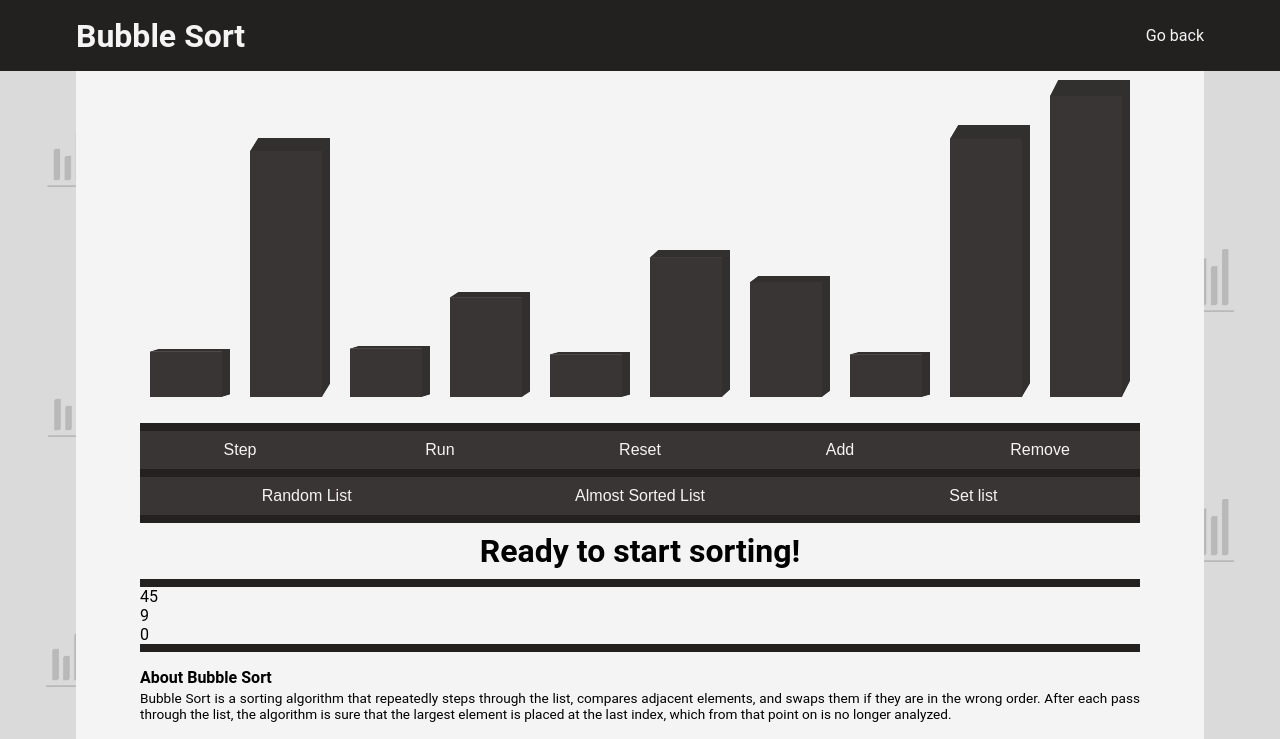
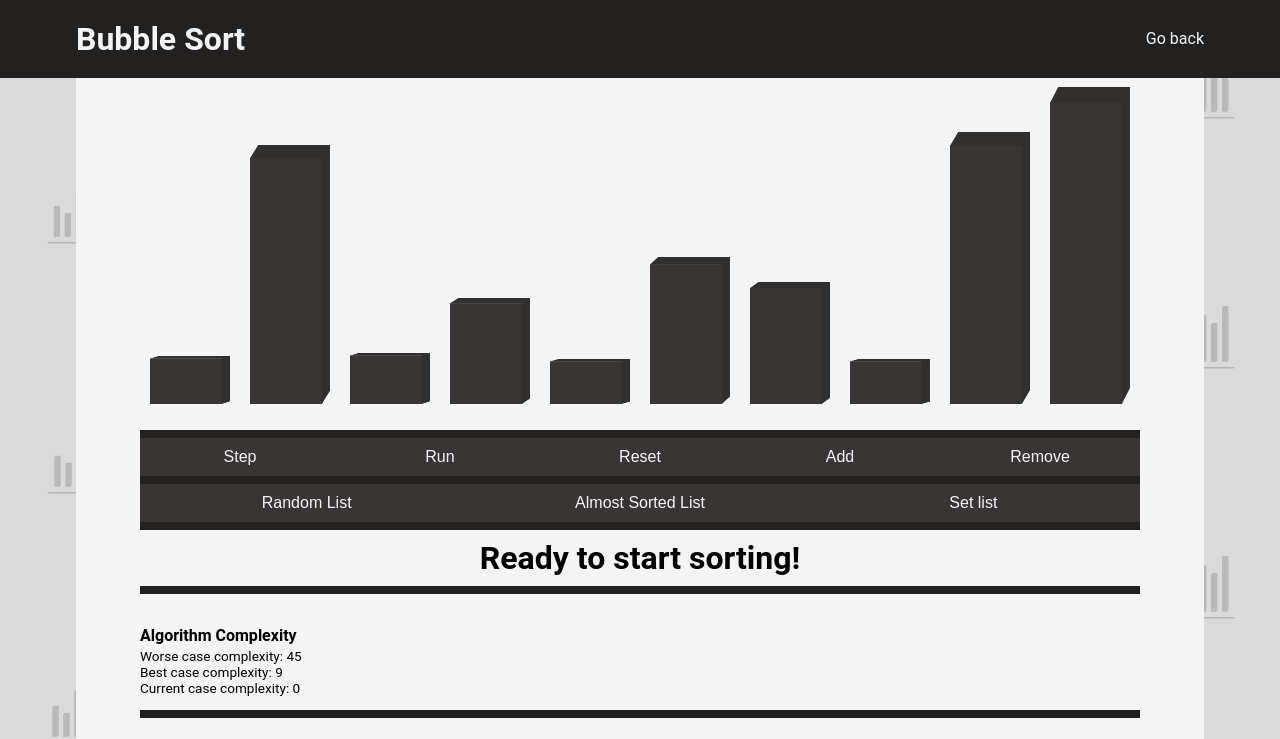
Before and after one commit to OtavioPiza/algorithm-visualizer, a React (Create React App) app: page /#/bubblesort in a window 1280 px wide. Shown: the top 739 px of the page. Built offline with nearby package versions, Linux system fonts and the light colour scheme.

Commit message:
Complexity styling done!

```diff
--- a/src/components/ArraySorter.js
+++ b/src/components/ArraySorter.js
@@ -163,15 +163,22 @@ const ArraySorter = ({ sortingAlgorithm, barList = arrayManager.getRandomList(10
 
                 <BottomBar />
 
-                {currentState[0].worseComplexity}
+                <div className='Complexity'>
+                    <h1>
+                        Algorithm Complexity
+                    </h1>
 
-                <br/>
+                    <p>
 
-                {currentState[0].bestComplexity}
+                        Worse case complexity: {currentState[0].worseComplexity}
+                        <br />
+                        Best case complexity: {currentState[0].bestComplexity}
+                        <br />
+                        Current case complexity: {currentState[0].currentComplexity}
 
-                <br/>
+                    </p>
 
-                {currentState[0].currentComplexity}
+                </div>
 
                 <BottomBar />
 
--- a/src/styles/BubbleSort.css
+++ b/src/styles/BubbleSort.css
@@ -9,6 +9,7 @@
 .ArraySorter .Sorter .Implementation h3, .About h3  {
     font-size: min(2vh, 2rem);
     margin-bottom: 0;
+    margin-top: 2rem;
 }
 
 .ArraySorter .Sorter .About p, ul  {
--- a/src/styles/components/ArraySorter.css
+++ b/src/styles/components/ArraySorter.css
@@ -80,3 +80,14 @@
 
     size: min(2vh, 2rem);
 }
+
+.ArraySorter .Sorter .Complexity h1 {
+    margin-top: 2rem;
+    font-size: min(2vh, 2rem);
+    margin-bottom: 0;
+}
+
+.ArraySorter .Sorter .Complexity p {
+    font-size: min(1.7vh, 1.7rem);
+    margin-top: 0.2rem;
+}
```
